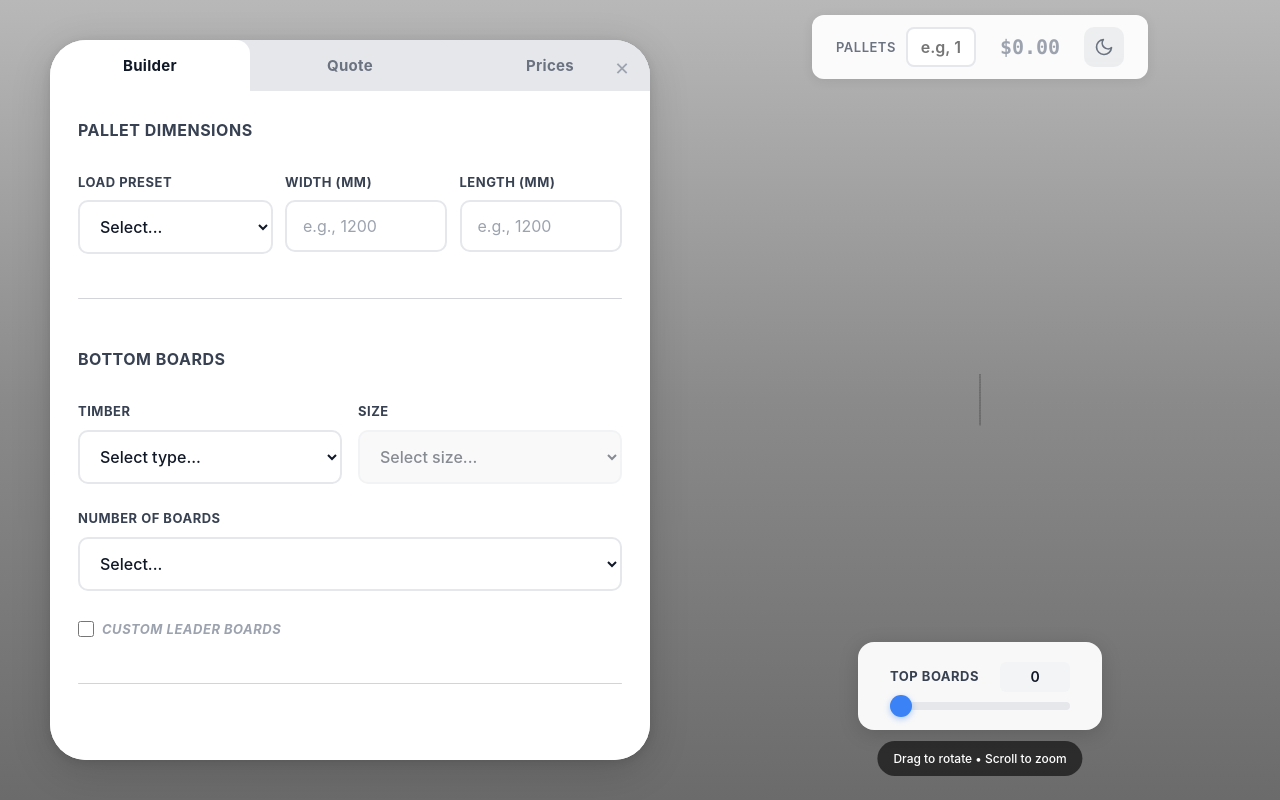
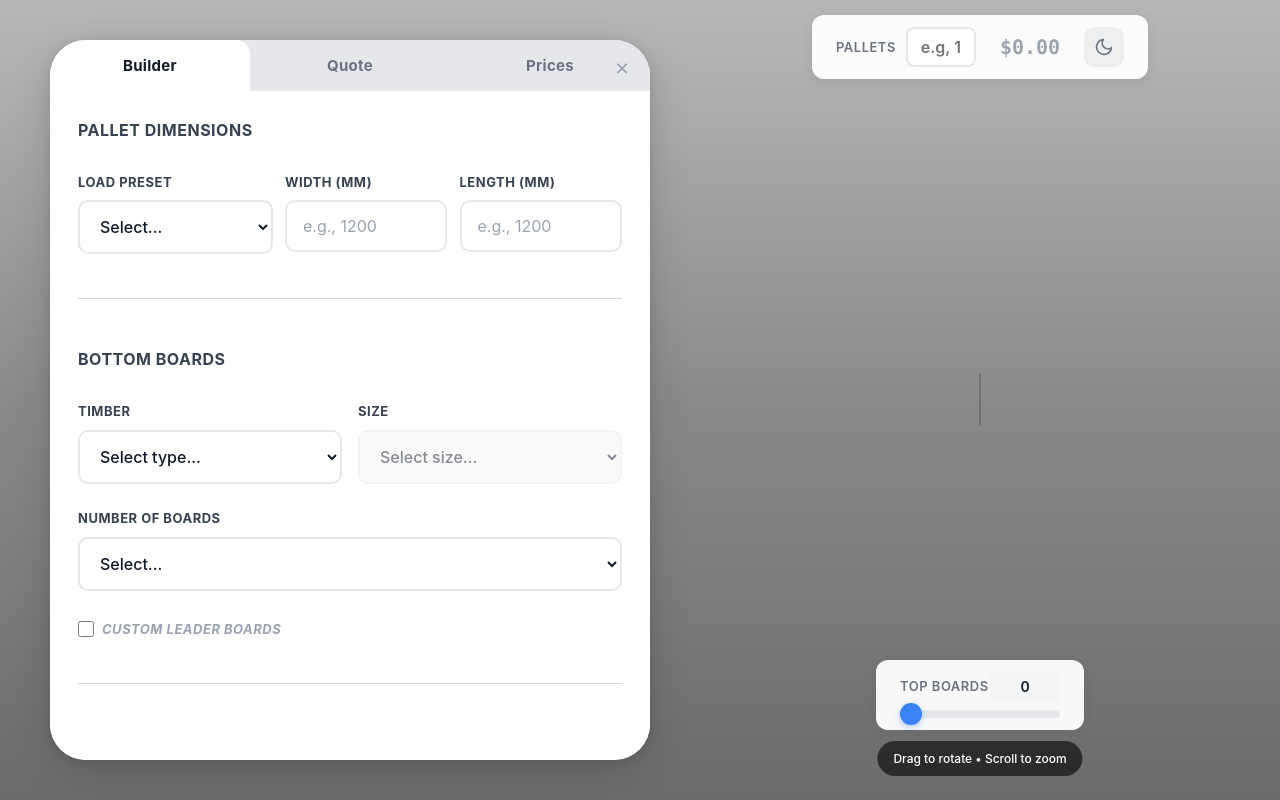
Before and after one commit to Beef13/pallet-size-quote-calculator, a React (Vite) app: page / in a window 1280 px wide. Built offline with nearby package versions, Linux system fonts and the light colour scheme.

Commit message:
Style dimension slider to match live-price-header
- Matched padding (12px 24px), border-radius (12px), box-shadow
- Updated label color to #6b7280 (same as quantity-input-group label)
- Reduced gaps for tighter layout
- Updated dark mode styles to match

```diff
--- a/src/styles/PalletBuilderOverlay.css
+++ b/src/styles/PalletBuilderOverlay.css
@@ -997,19 +997,19 @@
   left: 50%;
   transform: translateX(-50%);
   display: flex;
-  gap: 40px;
+  gap: 24px;
   background: rgba(255, 255, 255, 0.95);
-  padding: 20px 32px;
-  border-radius: 16px;
-  box-shadow: 0 4px 20px rgba(0, 0, 0, 0.15);
+  padding: 12px 24px;
+  border-radius: 12px;
+  box-shadow: 0 2px 12px rgba(0, 0, 0, 0.08);
   backdrop-filter: blur(10px);
 }
 
 .slider-group {
   display: flex;
   flex-direction: column;
-  gap: 10px;
-  min-width: 180px;
+  gap: 8px;
+  min-width: 160px;
 }
 
 .slider-group label {
@@ -1021,8 +1021,8 @@
 
 .slider-label {
   font-size: 13px;
-  font-weight: 700;
-  color: #374151;
+  font-weight: 600;
+  color: #6b7280;
   text-transform: uppercase;
   letter-spacing: 0.5px;
 }
@@ -1871,9 +1871,10 @@ html.dark-mode .dark-mode-toggle:hover {
 /* Dark mode dimension sliders */
 html.dark-mode .dimension-sliders {
   background: rgba(30, 30, 46, 0.95);
-}
-
-html.dark-mode .slider-group label {
+  box-shadow: 0 2px 12px rgba(0, 0, 0, 0.3);
+}
+
+html.dark-mode .slider-label {
   color: #9ca3af;
 }
 
```
